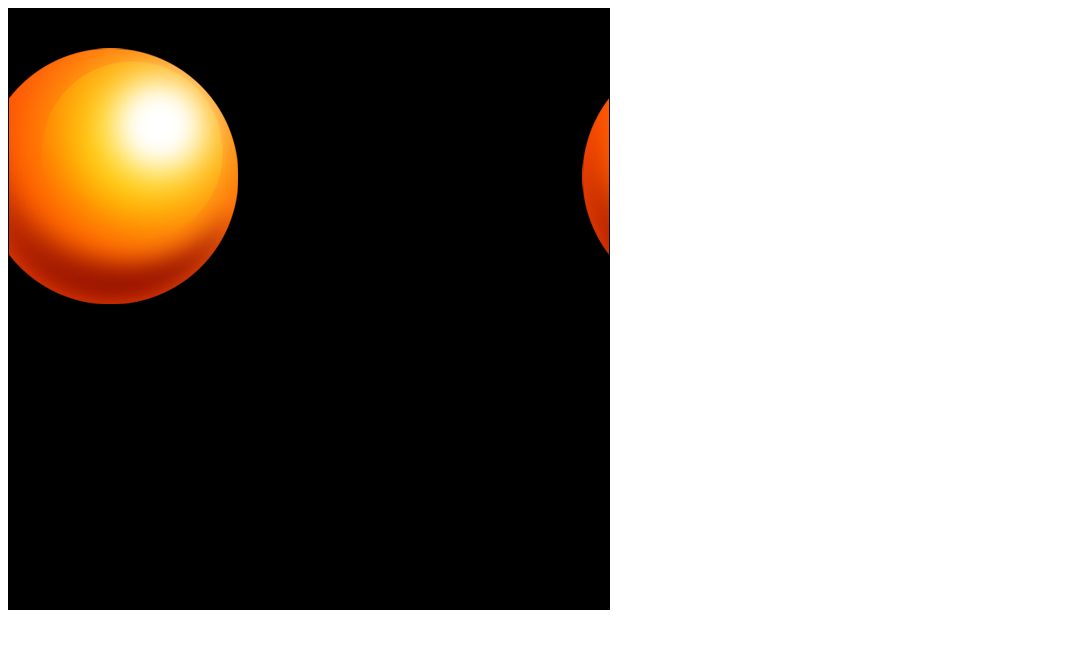
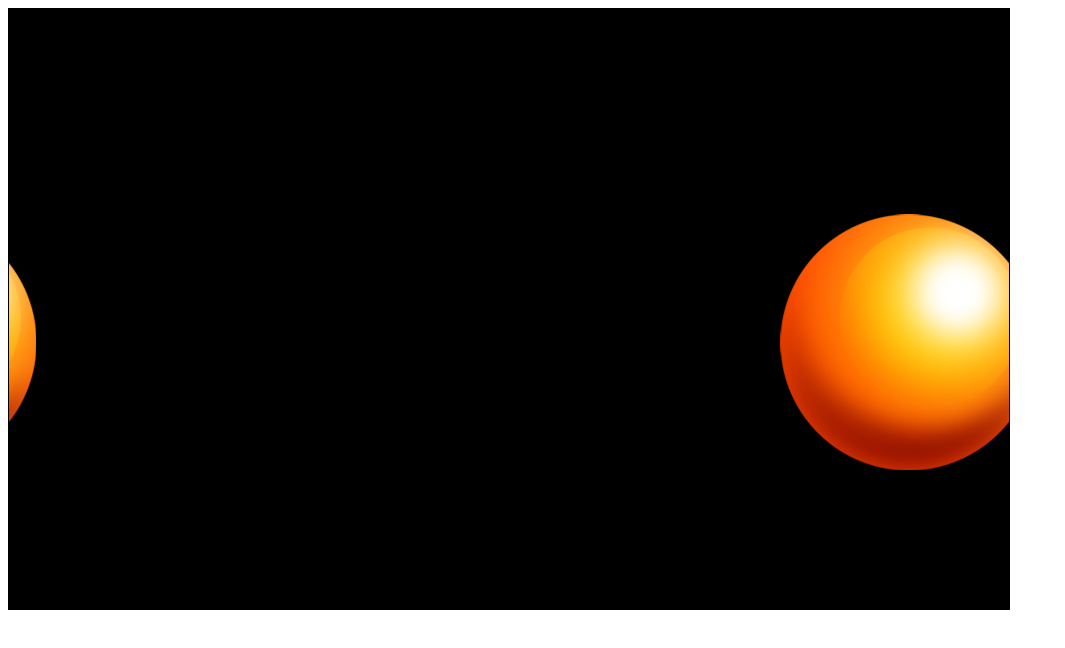
Before and after one commit to Icesave/eldhusidhjajoafel, a website: page src/index.html in a window 1280 px wide. Shown: the whole page, without its empty margins (0-1065 px from the left). Drawn offline with Linux system fonts and the light colour scheme.

Commit message:
stærri skjar

```diff
--- a/src/index.html
+++ b/src/index.html
@@ -6,7 +6,7 @@
   </head>
   <body>
 
-	<canvas id="myCanvas" width="600" height="600" style="border: 1px solid black;">
+	<canvas id="myCanvas" width="1000" height="600" style="border: 1px solid black;">
   	Sorry, but your browser does not support the HTML5 canvas tag.
 	</canvas>
 
```
